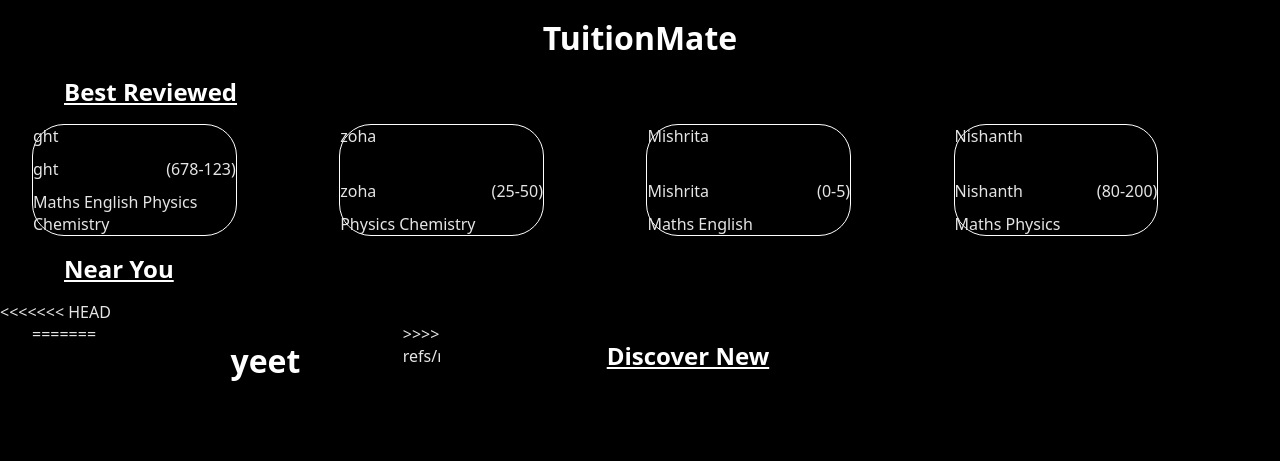
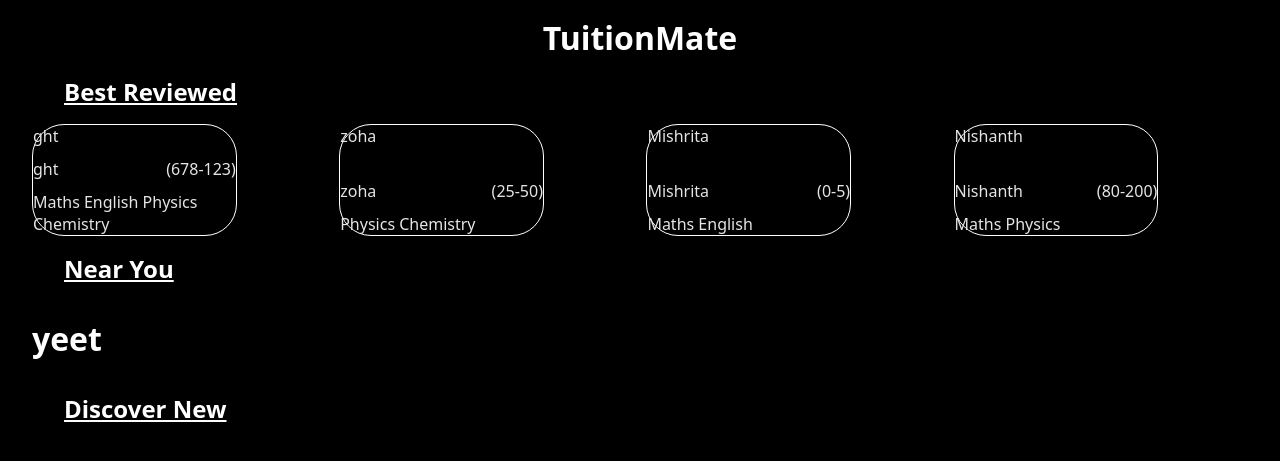
Before and after one commit to Midnight-17/Tutionmate2170, a Django app: template tutionmate/tutionmatee/templates/firstpage.html in a window 1280 px wide. Shown: the top 461 px of the page. Run offline with Django 4.2, Linux system fonts and the light colour scheme; the template is opened without the code that fills it: values that come from a table or form of the project are taken from there, others are empty; data comes from the database, SQL or seed files in the repository; parts of the project's set-up code (start-up, migrations or seed data) failed here and were passed over.

Commit message:
fro home

```diff
--- a/tutionmate/tutionmatee/templates/firstpage.html
+++ b/tutionmate/tutionmatee/templates/firstpage.html
@@ -32,13 +32,8 @@
             {% endfor %}
         </div>
         <h3 class="part-label">Near You</h3>
-<<<<<<< HEAD
-        <div class="part" id="yeet">
-
-=======
         <div class="part">
             <h1>yeet</h1>
->>>>>>> refs/remotes/origin/main
 
         </div>
         <h3 class="part-label">Discover New</h3>
--- a/tutionmate/tutionmatee/urls.py
+++ b/tutionmate/tutionmatee/urls.py
@@ -7,10 +7,7 @@ urlpatterns =[
     path("", views.admin, name = "admin",),
     path("test", views.test, name = "test"),
     path("profile/<str:tutor_name>", views.profile, name="profile"),
-<<<<<<< HEAD
-    path("data", views.data, name="data")
-=======
+    path("data", views.data, name="data"),
     path("Discovernew/", views.discover, name="discover")
->>>>>>> refs/remotes/origin/main
 
 ]
--- a/tutionmate/tutionmatee/views.py
+++ b/tutionmate/tutionmatee/views.py
@@ -17,7 +17,6 @@ def profile(request, tutor_name):
     })
 
 
-<<<<<<< HEAD
 def data(request):
     teachers = teacher.objects.all()
 
@@ -31,12 +30,10 @@ def data(request):
         })
 
     return JsonResponse({'teachers': data})
-=======
 def discover(request):
     return render(request, "discover.html",{
         "teachers":teacher.objects.all()
     })
 
->>>>>>> refs/remotes/origin/main
 
 # Create your views here.
```
